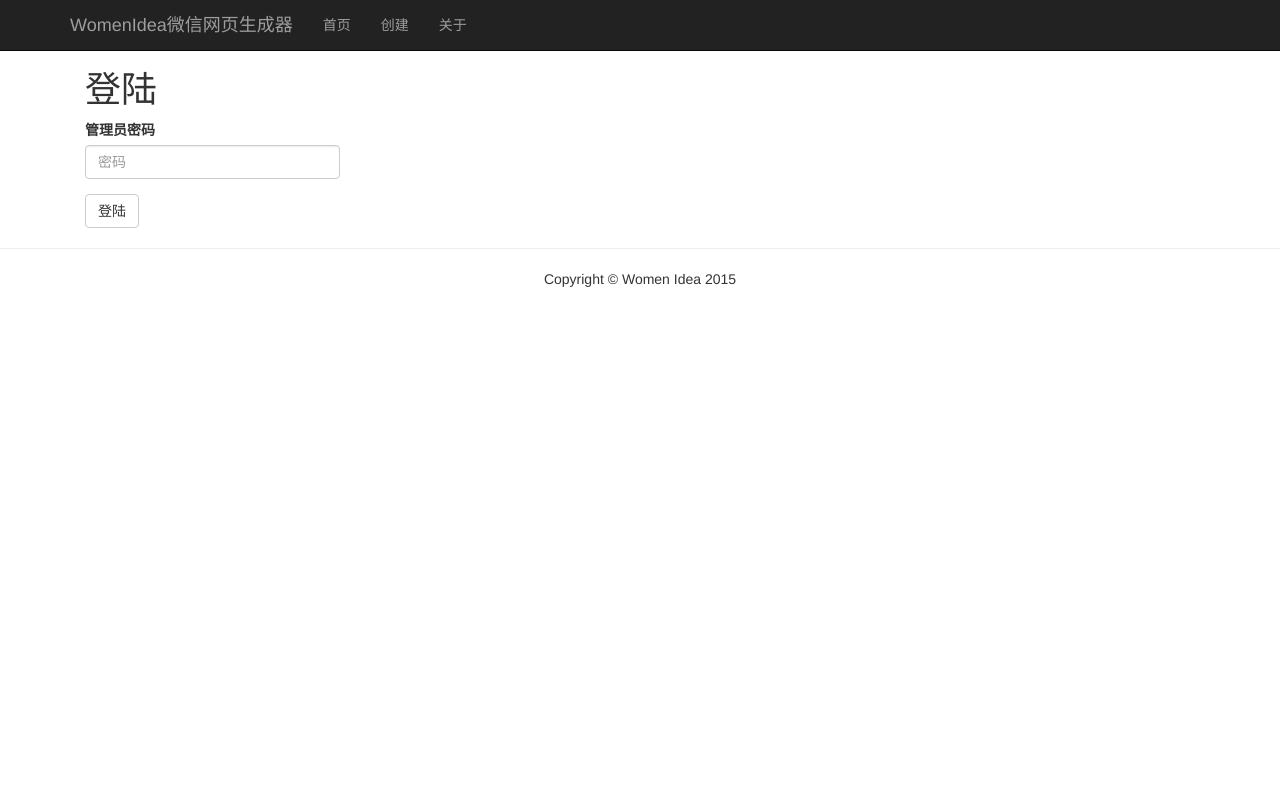
After one commit to zry656565/wesite-creator, a PHP site: page /login.php in a window 1280 px wide. The commit adds this page. Run offline with PHP 8.4, Linux system fonts and the light colour scheme; data that the repository does not hold is empty.

Commit message:
添加登陆验证

```diff
--- a/create.php
+++ b/create.php
@@ -1,5 +1,7 @@
 <?php
 require_once('help/upload.php');
+require_once('help/needLogin.php');
+
 $imgConfig = ImageConfig::getConfig('image');
 $musicConfig = ImageConfig::getConfig('music');
 
--- a/detail.php
+++ b/detail.php
@@ -1,5 +1,6 @@
 <?php
 require_once('model/wesiteModel.php');
+require_once('help/needLogin.php');
 
 if (!isset($_GET['id'])) {
 	include('404.php');
--- a/index.php
+++ b/index.php
@@ -1,5 +1,6 @@
 <?php
 require_once('model/wesiteModel.php');
+require_once('help/needLogin.php');
 $page = new Page();
 $pages = $page->find();
 ?>
--- /dev/null
+++ b/login.php
@@ -0,0 +1,32 @@
+<!DOCTYPE html>
+<html lang="zh-CN">
+
+<?php include('layout/head.php'); ?>
+
+<body>
+
+<?php
+include('layout/header.php');
+?>
+
+<div class="container">
+
+	<div class="col-lg-3 col-md-3">
+		<h1>登陆</h1>
+		<form method="post" action="loginCheck.php">
+			<div class="form-group">
+				<label for="password">管理员密码</label>
+				<input type="password" name="password" class="form-control" id="password" placeholder="密码">
+			</div>
+			<button type="submit" name="submit" class="btn btn-default">登陆</button>
+		</form>
+	</div>
+
+</div><!-- /.container -->
+
+<?php
+include('layout/footer.php');
+include('layout/script.php'); ?>
+
+</body>
+</html>
--- /dev/null
+++ b/loginCheck.php
@@ -0,0 +1,6 @@
+<?php
+session_start();
+if($_POST['password'] === "women%$1354"){
+	$_SESSION['userid'] = 1;
+	header("Location:index.php");
+}
```
Also changed, not shown: help/needLogin.php (added, +8 -0 lines).
